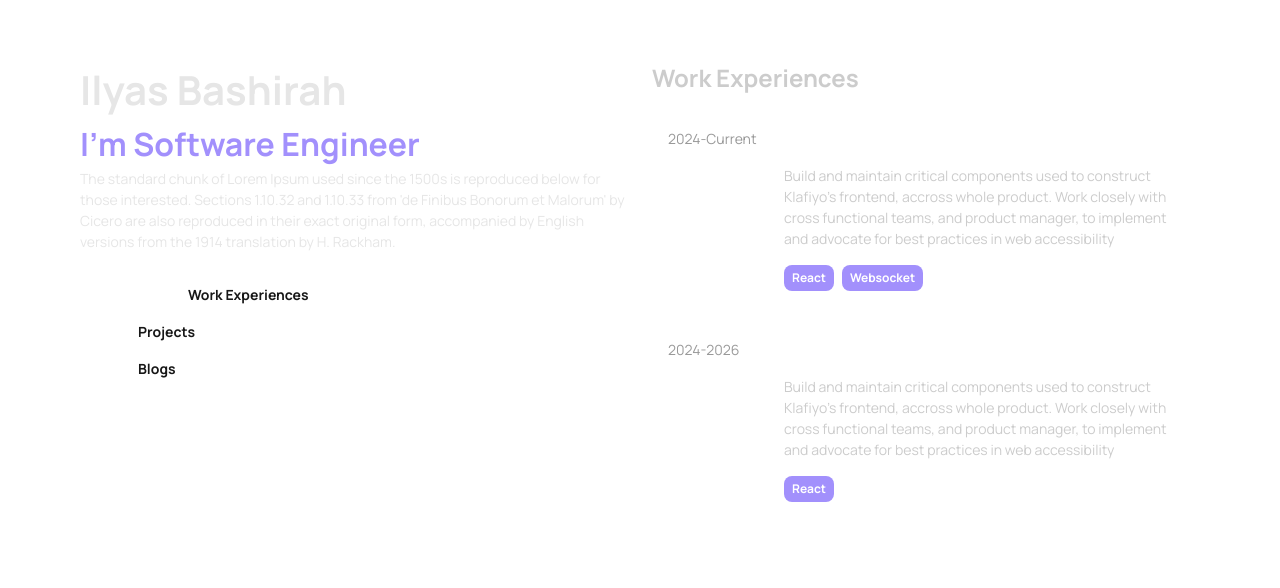
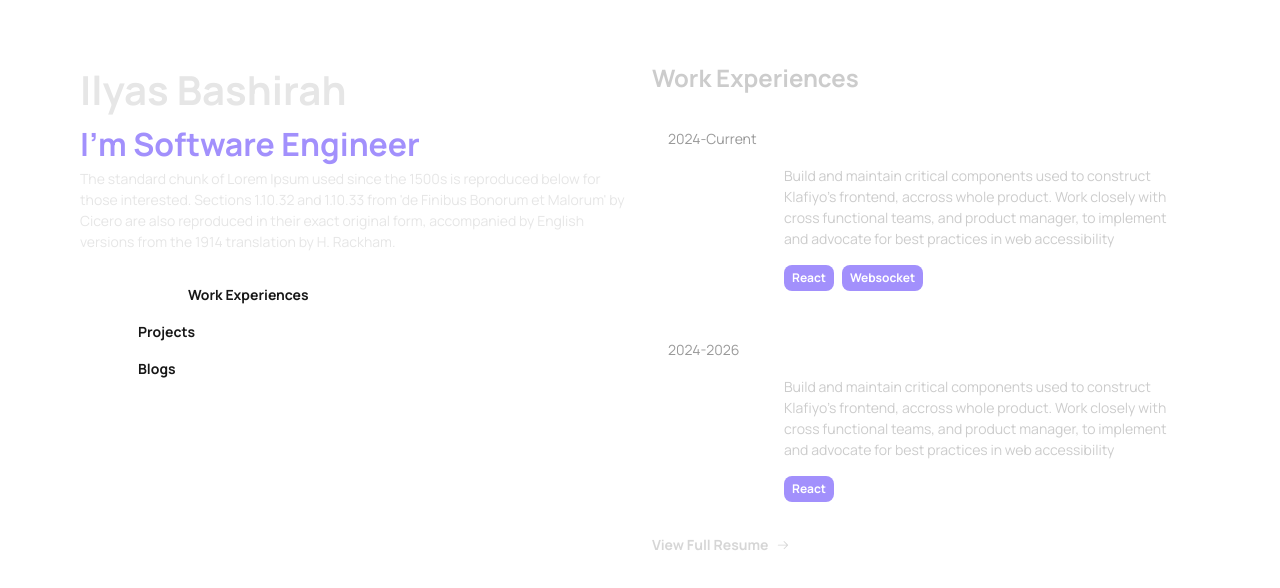
Before and after one commit to baseliazt/personal-website, a Next.js app: page / in a window 1280 px wide. Shown: the top 588 px of the page. Built offline with nearby package versions, Linux system fonts and the light colour scheme.

Commit message:
fix: site

```diff
--- a/src/features/home/fragments/blogs/Blogs.home.tsx
+++ b/src/features/home/fragments/blogs/Blogs.home.tsx
@@ -1,7 +1,9 @@
 import * as React from "react";
 import clsx from "clsx";
+import { motion } from "framer-motion";
 import { getDictionaries } from "../../i18n";
 import { BlogCardHome } from "../../components/blog_card";
+import { GoArrowRight } from "react-icons/go";
 
 export const BlogsHome = () => {
   const dictionaries = getDictionaries();
@@ -14,6 +16,14 @@ export const BlogsHome = () => {
         "py-[60px]"
       )}
     >
+      <motion.h3
+        initial={{ opacity: 0, y: 20 }}
+        animate={{ opacity: 1, y: 0 }}
+        transition={{ duration: 0.8, ease: "easeOut" }}
+        className={clsx("text-[1.5rem] text-grey80 font-semibold")}
+      >
+        {dictionaries.blog.title}
+      </motion.h3>
       {dictionaries.blog.items.map((project, projectIndex) => (
         <BlogCardHome
           key={projectIndex}
@@ -22,6 +32,17 @@ export const BlogsHome = () => {
           image_url={project.image_url}
         />
       ))}
+      <motion.a
+        href={dictionaries.blog.cta.primary.url}
+        className={clsx(
+          "flex items-center justify-start gap-[0.5rem]",
+          "text-[0.75rem] tablet:text-[0.875rem] font-bold text-grey80",
+          "opacity-80"
+        )}
+      >
+        {dictionaries.blog.cta.primary.children}
+        <GoArrowRight />
+      </motion.a>
     </div>
   );
 };
--- a/src/features/home/fragments/experiences/Experiences.home.tsx
+++ b/src/features/home/fragments/experiences/Experiences.home.tsx
@@ -3,6 +3,7 @@ import clsx from "clsx";
 import { motion } from "framer-motion";
 import { getDictionaries } from "../../i18n";
 import { ExperienceCardHome } from "../../components/experience_card/ExperienceCard.home";
+import { GoArrowRight } from "react-icons/go";
 
 export const ExperiencesHome = () => {
   const dictionaries = getDictionaries();
@@ -34,6 +35,17 @@ export const ExperiencesHome = () => {
           skills={experience.skills}
         />
       ))}
+      <motion.a
+        href={dictionaries.experience.cta.primary.url}
+        className={clsx(
+          "flex items-center justify-start gap-[0.5rem]",
+          "text-[0.75rem] tablet:text-[0.875rem] font-bold text-grey80",
+          "opacity-80"
+        )}
+      >
+        {dictionaries.experience.cta.primary.children}
+        <GoArrowRight />
+      </motion.a>
     </div>
   );
 };
--- a/src/features/home/fragments/projects/Projects.home.tsx
+++ b/src/features/home/fragments/projects/Projects.home.tsx
@@ -16,6 +16,14 @@ export const ProjectsHome = () => {
         "py-[60px]"
       )}
     >
+      <motion.h3
+        initial={{ opacity: 0, y: 20 }}
+        animate={{ opacity: 1, y: 0 }}
+        transition={{ duration: 0.8, ease: "easeOut" }}
+        className={clsx("text-[1.5rem] text-grey80 font-semibold")}
+      >
+        {dictionaries.project.title}
+      </motion.h3>
       {dictionaries.project.items.map((project, projectIndex) => (
         <ProjectCardHome
           key={projectIndex}
--- a/src/features/home/i18n/locales/en.json
+++ b/src/features/home/i18n/locales/en.json
@@ -86,6 +86,7 @@
   },
   "project": {
     "id": "projects",
+    "title": "My Projects",
     "cta": {
       "primary": {
         "children": "View Full Project Archive",
@@ -123,6 +124,7 @@
   },
   "blog": {
     "id": "blogs",
+    "title": "Blogs",
     "cta": {
       "primary": {
         "children": "View My Article",
```
